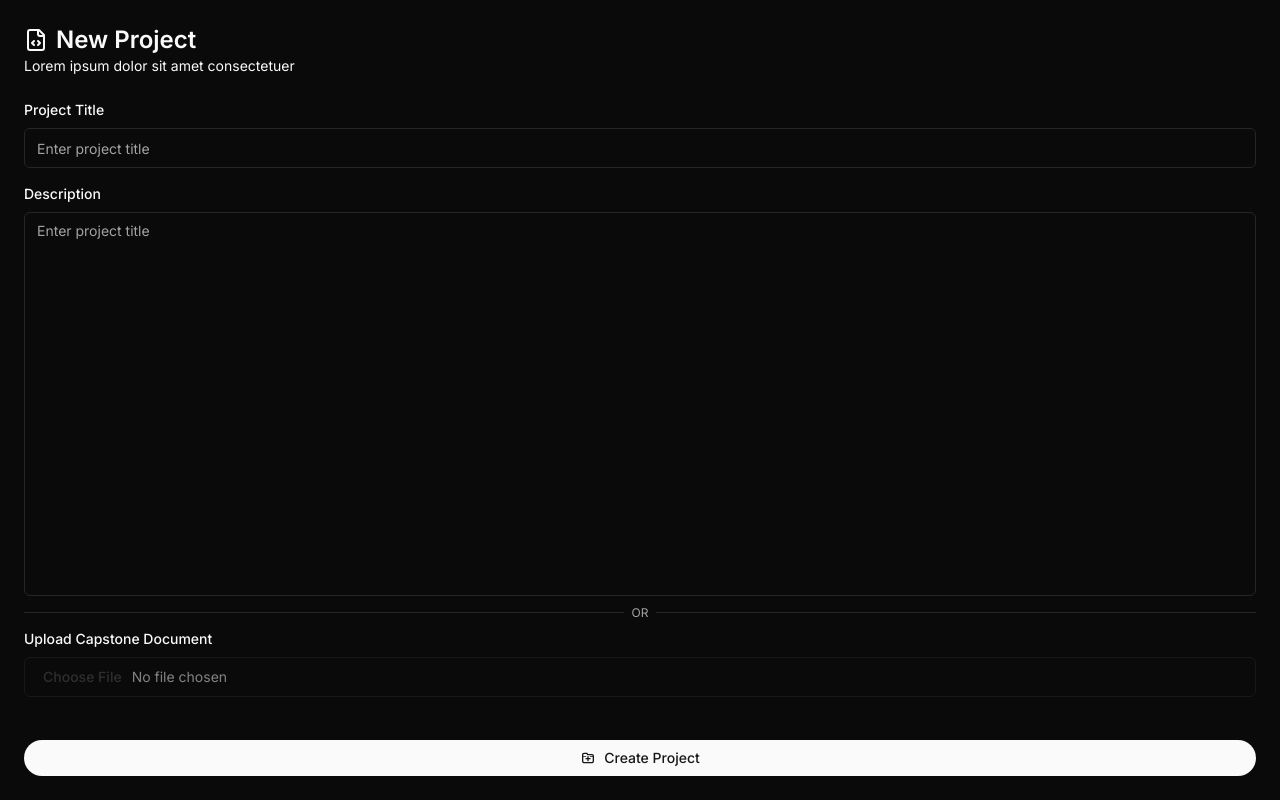
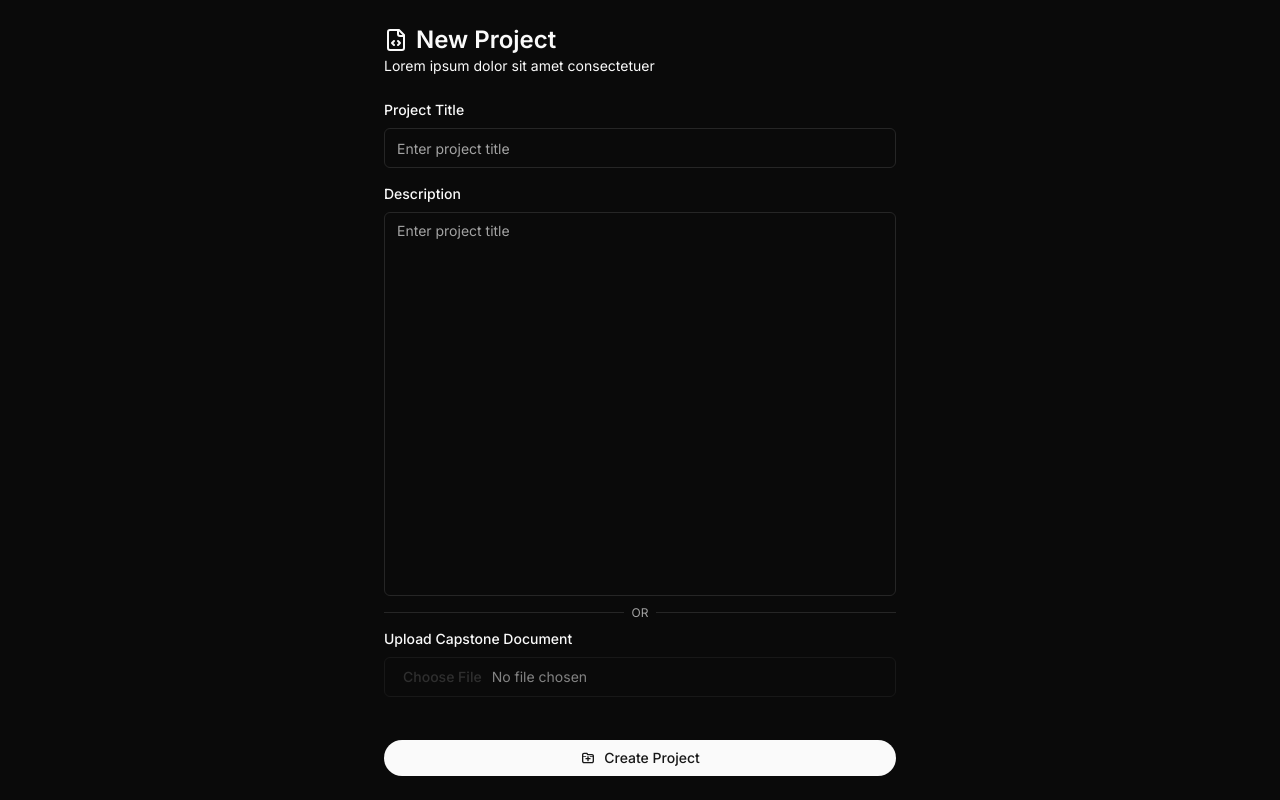
Before and after one commit to zakusei/devasis-ai, a Next.js app: page /new-project in a window 1280 px wide. Built offline with nearby package versions, Linux system fonts and the light colour scheme.

Commit message:
refactor(container): responsive padding and margin

```diff
--- a/components/layouts/container.jsx
+++ b/components/layouts/container.jsx
@@ -4,7 +4,7 @@ const Container = ({ children, className }) => {
   return (
     <div
       className={cn(
-        "mx-auto flex h-screen w-full flex-1 flex-col bg-background p-6",
+        "mx-auto flex h-screen w-full flex-1 flex-col bg-background p-6 md:container md:px-96",
         className,
       )}
     >
```
